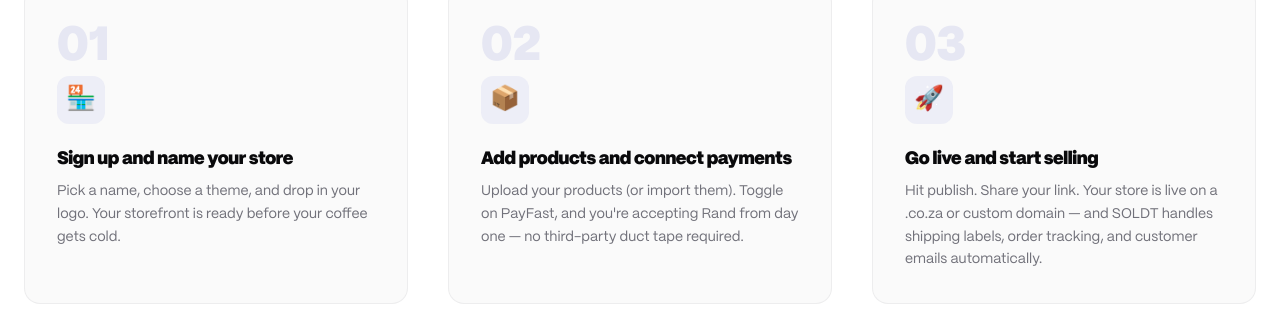
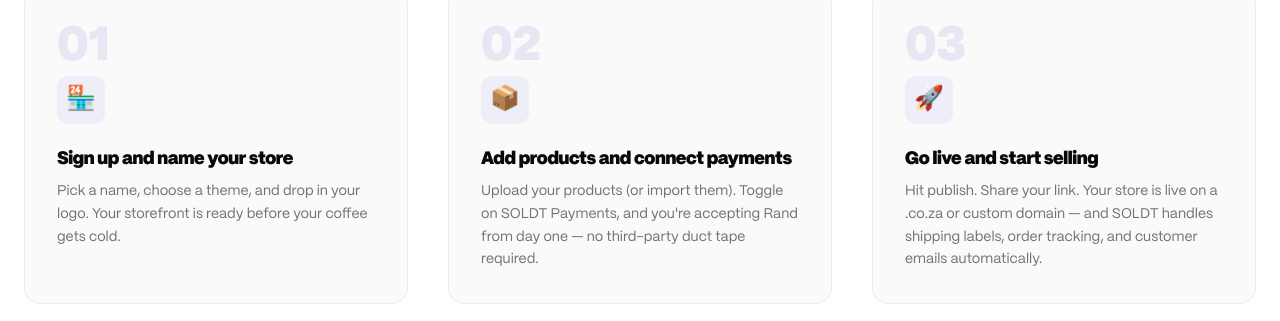
Before and after one commit to akani296m/SOLDTWEBSITE, a SvelteKit app: page / in a window 1280 px wide. Shown: the part 1943-2264 px from the top of the page. Built offline with nearby package versions, Linux system fonts and the light colour scheme; a web font is replaced by a local one.

Commit message:
fix brand usage

```diff
--- a/src/routes/+page.svelte
+++ b/src/routes/+page.svelte
@@ -12,7 +12,7 @@
             icon: "💸",
             title: "SA Payment Gateways",
             description:
-                "Accept payments via PayFast, SnapScan, instant EFT, and more. Built for how South Africans actually pay.",
+                "Accept payments via Major SA Payment Gateways, SnapScan, instant EFT, and more. Built for how South Africans actually pay.",
         },
         {
             icon: "🚚",
@@ -82,7 +82,7 @@
             num: "02",
             title: "Add products and connect payments",
             description:
-                "Upload your products (or import them). Toggle on PayFast, and you're accepting Rand from day one — no third-party duct tape required.",
+                "Upload your products (or import them). Toggle on SOLDT Payments, and you're accepting Rand from day one — no third-party duct tape required.",
             icon: "📦",
         },
         {
@@ -101,7 +101,7 @@
         },
         {
             question: "How do my customers pay?",
-            answer: "Through PayFast — South Africa's most trusted payment gateway. Your customers can pay with credit card, instant EFT, SnapScan, and more. Payouts go straight to your bank account.",
+            answer: "Through SOLDT Payments — Our Built in Payment Gateway or you can also connect any third party party gateway : such as Payfast, Paystack , Yoco and etc ",
         },
         {
             question: "Can I use my own domain name?",
@@ -123,10 +123,7 @@
             question: "What if I already have a store on another platform?",
             answer: "We're building import tools to make migration painless. In the meantime, our team can help you move your products manually — reach out and we'll sort you out.",
         },
-        {
-            question: "Is my store data safe?",
-            answer: "Yes. SOLDT uses encrypted connections, secure payment processing through PayFast, and your data is hosted on enterprise-grade infrastructure. We never sell or share your information.",
-        },
+
     ];
 
     const trustBadges = [
@@ -138,9 +135,9 @@
         },
         {
             icon: "✅",
-            title: "PayFast Verified",
+            title: "SOLDT Payments Verified",
             description:
-                "Payments processed through South Africa's leading gateway. PCI-DSS compliant.",
+                "Payments processed through Secure Payment Gateway. PCI-DSS compliant.",
         },
         {
             icon: "⬆️",
@@ -170,7 +167,7 @@
         {
             feature: "SA payments (EFT, SnapScan)",
             shopify: "Requires third-party app",
-            soldt: "Built in via PayFast",
+            soldt: "Built in via SA Payment Gateway",
         },
         {
             feature: "Shipping tools",
@@ -646,7 +643,7 @@
                     Everything included:
                 </p>
                 <ul class="mt-4 space-y-3">
-                    {#each ["Storefront + custom domain", "Built-in payments via PayFast", "Shipping labels & tracking", "Reviews, bundles, email tools", "No hidden app fees. No plugin tax."] as item}
+                    {#each ["Storefront + custom domain", "Built-in payments ", "Shipping labels & tracking", "Reviews, bundles, email tools", "No hidden app fees. No plugin tax."] as item}
                         <li
                             class="flex items-center gap-3 text-sm text-zinc-600"
                         >
```
